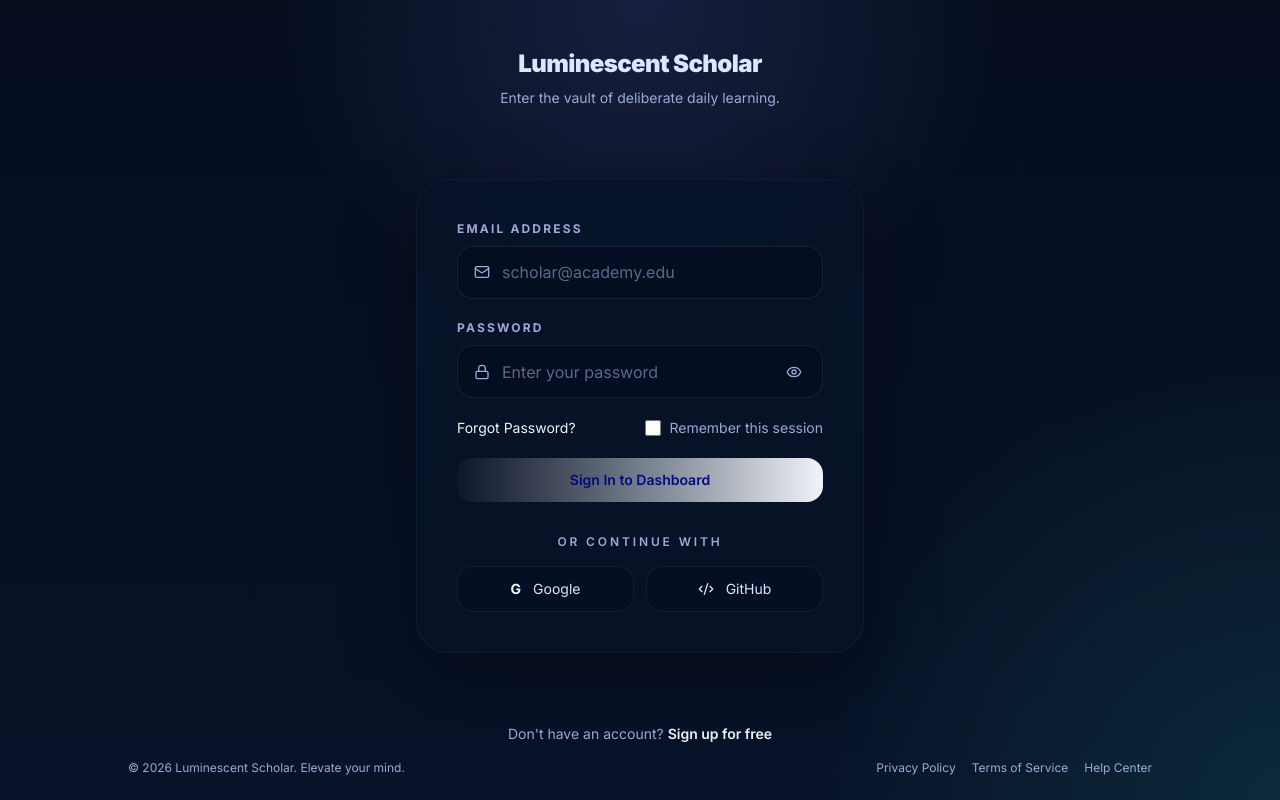
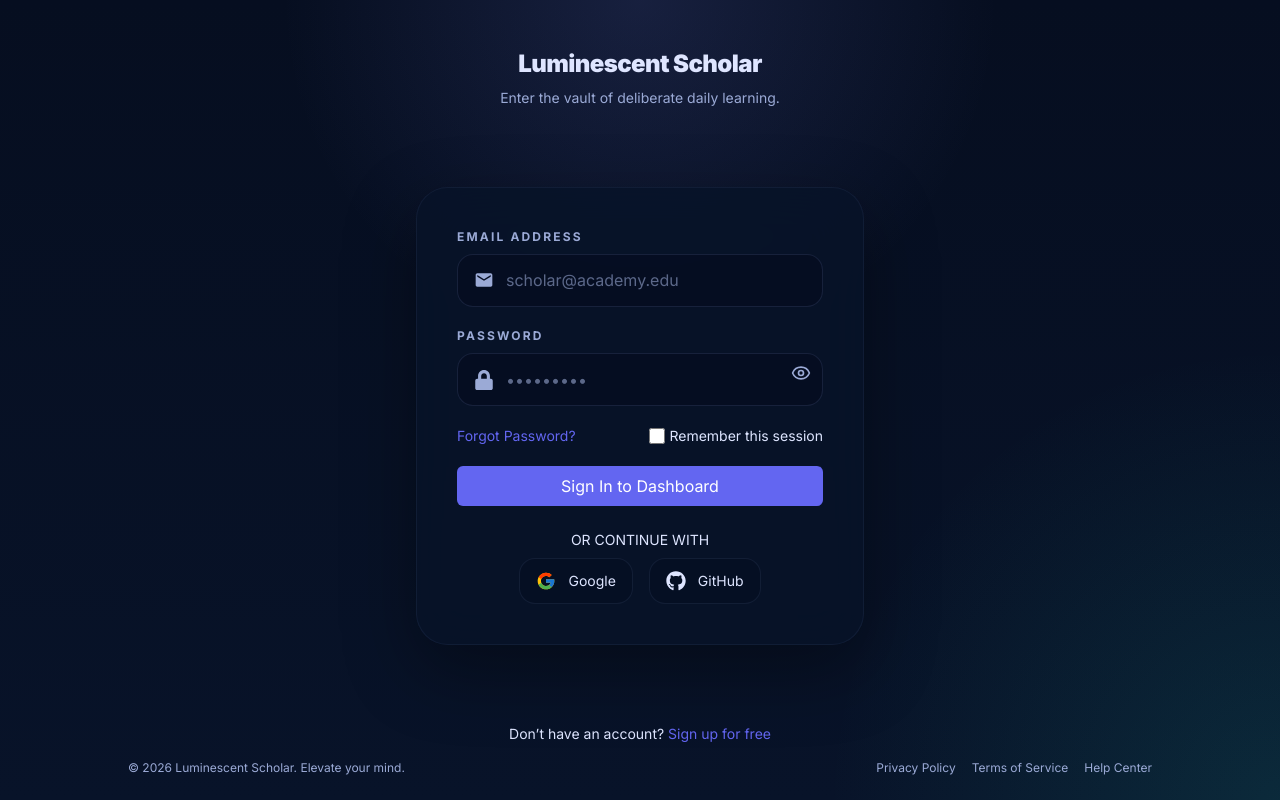
Before and after one commit to Sifen-tesfaye/Micro_Learning_Challenge_App-, a React (Vite) app: page /login in a window 1280 px wide. Built offline with nearby package versions, Linux system fonts and the light colour scheme.

Commit message:
Updated the icon of the login page and button color of login, signup and resetpasword pages.

```diff
--- a/src/components/resetpassword/ResetForm.jsx
+++ b/src/components/resetpassword/ResetForm.jsx
@@ -59,7 +59,7 @@ export default function ResetForm() {
       ) : null}
 
       <button
-        className="w-full rounded-2xl bg-gradient-to-r from-primary to-secondary px-5 py-3 text-sm font-semibold text-on-primary transition hover:brightness-110 disabled:cursor-not-allowed disabled:opacity-70"
+        className="w-full rounded-2xl bg-indigo-300 text-white px-5 py-3 text-sm font-semibold transition hover:bg-indigo-400 disabled:cursor-not-allowed disabled:opacity-70"
         disabled={isSubmitting}
         type="submit"
       >
--- a/src/components/signup/RightPanel.jsx
+++ b/src/components/signup/RightPanel.jsx
@@ -77,7 +77,7 @@ export default function RightPanel() {
             <input
               autoComplete="new-password"
               className="auth-input"
-              placeholder="Create a strong password"
+              placeholder="••••••••"
               required
               type={showPassword ? "text" : "password"}
               value={password}
@@ -117,7 +117,7 @@ export default function RightPanel() {
         ) : null}
 
        <button
-          className="mt-2 rounded-2xl bg-gradient-to-r from-primary to-secondary px-5 py-3 text-sm font-semibold text-on-primary transition hover:brightness-110 disabled:cursor-not-allowed disabled:opacity-70"
+  className="mt-2 rounded-2xl bg-brand-indigo text-white px-5 py-3 text-sm font-semibold transition hover:bg-indigo-700 disabled:cursor-not-allowed disabled:opacity-70"
   disabled={isSubmitting}
   type="submit"
 >
@@ -125,11 +125,14 @@ export default function RightPanel() {
 </button>
       </form>
 
-      <p className="mt-6 text-center text-sm text-on-surface-variant">
+        <p className="mt-3 text-sm text-on-surface-variant text-center">
         Already have an account?{" "}
-        <Link className="font-semibold text-secondary hover:underline" to="/login">
+        <a
+          href="/login"
+          className="bg-gradient-to-r from-sky-400 to-teal-400 bg-clip-text text-transparent hover:underline"
+        >
           Login
-        </Link>
+        </a>
       </p>
     </div>
   );
--- a/src/pages/Login.jsx
+++ b/src/pages/Login.jsx
@@ -1,10 +1,18 @@
-import { Code2, Eye, EyeOff, Lock, Mail } from "lucide-react";
 import { useState } from "react";
 import { Link, useNavigate } from "react-router-dom";
 import Footer from "../components/login/Footer";
 import InputField from "../components/login/InputField";
 import SocialButton from "../components/login/SocialButton";
 import { useAuth } from "../context/AuthContext";
+
+// react-icons imports
+import { FaGithub } from "react-icons/fa";
+import { FcGoogle } from "react-icons/fc";
+import { MdEmail } from "react-icons/md";
+import { FaLock } from "react-icons/fa";
+
+// lucide-react for Eye toggle
+import { Eye, EyeOff } from "lucide-react";
 
 export default function Login() {
   const navigate = useNavigate();
@@ -23,11 +31,7 @@ export default function Login() {
 
     try {
       await signIn(email, password);
-
-      if (!rememberSession) {
-        localStorage.removeItem("refresh");
-      }
-
+      if (!rememberSession) localStorage.removeItem("refresh");
       navigate("/dashboard");
     } catch (error) {
       setFeedback(error.message || "Unable to sign in with those credentials.");
@@ -54,95 +58,75 @@ export default function Login() {
           <form className="space-y-5" onSubmit={handleSubmit}>
             <InputField
               autoComplete="email"
-              icon={<Mail className="h-4 w-4" />}
+              icon={<MdEmail className="w-5 h-5" />}
               label="Email Address"
               placeholder="scholar@academy.edu"
-              type="email"
               value={email}
-              onChange={setEmail}
+              onChange={(e) => setEmail(e.target.value)}
             />
 
-            <div>
-              <label className="auth-label">Password</label>
-              <div className="auth-input-shell">
-                <span className="auth-input-icon">
-                  <Lock className="h-4 w-4" />
-                </span>
-                <input
+            {/* Password field with Eye toggle */}
+            <div className="relative">
+              <InputField
                 autoComplete="current-password"
-                  className="auth-input"
-                  placeholder="Enter your password"
-                  required
+                icon={<FaLock className="w-5 h-5" />}
+                label="Password"
                 type={showPassword ? "text" : "password"}
+                placeholder="•••••••••"
                 value={password}
-                  onChange={(event) => setPassword(event.target.value)}
+                onChange={(e) => setPassword(e.target.value)}
               />
               <button
                 type="button"
-                  className="rounded-full p-1 text-on-surface-variant transition hover:text-on-surface"
-                  onClick={() => setShowPassword((current) => !current)}
+                onClick={() => setShowPassword(!showPassword)}
+                className="absolute right-3 top-9 text-on-surface-variant hover:text-on-surface"
               >
-                  {showPassword ? (
-                    <EyeOff className="h-4 w-4" />
-                  ) : (
-                    <Eye className="h-4 w-4" />
-                  )}
+                {showPassword ? <EyeOff className="w-5 h-5" /> : <Eye className="w-5 h-5" />}
               </button>
             </div>
-            </div>
 
-            <div className="flex items-center justify-between gap-4 text-sm">
-              <Link className="text-secondary hover:underline" to="/reset-password">
+            {/* Forgot Password + Remember Session row */}
+            <div className="flex items-center justify-between text-sm">
+              <Link to="/reset-password" className="text-brand-indigo hover:underline">
                 Forgot Password?
               </Link>
-
-              <label className="flex items-center gap-2 text-on-surface-variant">
+              <label className="flex items-center gap-1 cursor-pointer">
                 <input
+                  type="checkbox"
                   checked={rememberSession}
-                  className="h-4 w-4 rounded border-outline text-primary"
-                  type="checkbox"
-                  onChange={(event) => setRememberSession(event.target.checked)}
+                  onChange={(e) => setRememberSession(e.target.checked)}
+                  className="h-4 w-4 text-brand-indigo border-on-surface-variant rounded"
                 />
-                Remember this session
+                <span>Remember this session</span>
               </label>
             </div>
 
-            {feedback ? (
-              <p className="rounded-2xl border border-error/30 bg-error/10 px-4 py-3 text-sm text-error">
-                {feedback}
-              </p>
-            ) : null}
-
+            {/* Indigo button */}
             <button
-              className="w-full rounded-2xl bg-gradient-to-r from-primary to-secondary px-5 py-3 text-sm font-semibold text-on-primary transition hover:brightness-110 disabled:cursor-not-allowed disabled:opacity-70"
+              type="submit"
               disabled={isSubmitting}
-              type="submit"
+              className="w-full bg-brand-indigo text-white py-2 rounded-md transition-colors hover:bg-indigo-700"
             >
               {isSubmitting ? "Signing In..." : "Sign In to Dashboard"}
             </button>
+
+            {feedback && <p className="mt-2 text-sm text-error">{feedback}</p>}
           </form>
 
-          <div className="mt-8">
-            <p className="text-center text-xs font-semibold tracking-[0.24em] text-on-surface-variant">
-              OR CONTINUE WITH
-            </p>
-            <div className="mt-4 grid grid-cols-2 gap-3">
-              <SocialButton
-                icon={<span className="font-bold text-secondary">G</span>}
-                label="Google"
-              />
-              <SocialButton
-                icon={<Code2 className="h-4 w-4" />}
-                label="GitHub"
-              />
+          {/* Social Login */}
+          <div className="mt-6 text-center">
+            <p className="text-sm mb-2">OR CONTINUE WITH</p>
+            <div className="flex justify-center gap-4">
+              <SocialButton label="Google" icon={<FcGoogle className="w-5 h-5" />} />
+              <SocialButton label="GitHub" icon={<FaGithub className="w-5 h-5" />} />
             </div>
           </div>
         </div>
       </main>
 
-      <div className="px-6 pb-4 text-center text-sm text-on-surface-variant">
-        Don&apos;t have an account?{" "}
-        <Link className="font-semibold text-secondary hover:underline" to="/signup">
+      <div className="text-center text-sm mb-4">
+        Don’t have an account?{" "}
+        <Link to="/signup" className="text-brand-indigo hover:underline">
           Sign up for free
         </Link>
       </div>
--- a/src/pages/ResetPassword.jsx
+++ b/src/pages/ResetPassword.jsx
@@ -17,7 +17,7 @@ export default function ResetPassword() {
 
       <div className="px-6 text-center text-xs font-semibold uppercase tracking-[0.24em] text-on-surface-variant">
         Having trouble?{" "}
-        <a className="text-secondary hover:underline" href="mailto:support@luminescentscholar.com">
+        <a className="text-green-200 hover:underline" href="mailto:support@luminescentscholar.com">
           Contact Scholar Support
         </a>
       </div>
```
Also changed, not shown: src/components/signup/LeftPanel.jsx (+10 -6 lines). Lines whose indentation alone changed are shown as unchanged.
